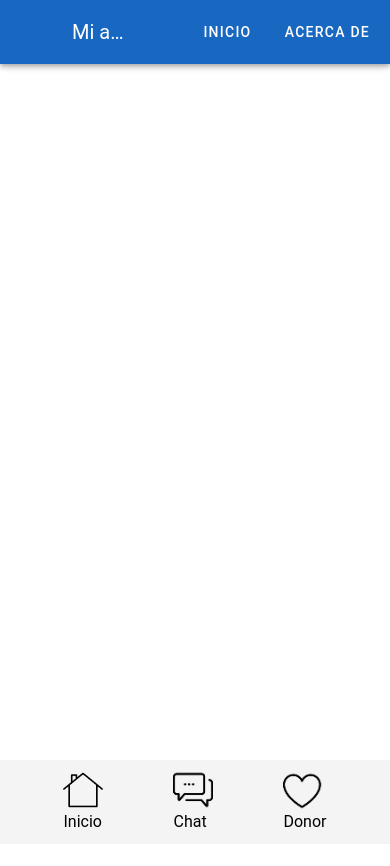
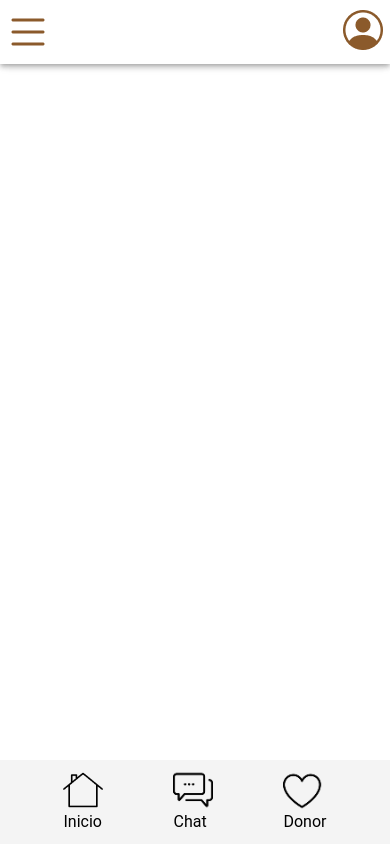
Before and after one commit to Toyos90/meetup-vue, a Vue app: page / in a window 390 px wide. Built offline with nearby package versions, Linux system fonts and the light colour scheme.

Commit message:
Mobile Nav

```diff
--- a/src/components/NavbarComponent.vue
+++ b/src/components/NavbarComponent.vue
@@ -1,12 +1,28 @@
+<script>
+import { ref } from 'vue'
+
+export default {
+  setup() {
+    const drawer = ref(false)
+
+    return { drawer }
+  },
+}
+</script>
+
 <template>
   <v-app>
   <div>
-    <v-app-bar app color="primary" dark>
-      <v-app-bar-nav-icon @click="drawer = !drawer"></v-app-bar-nav-icon>
-      <v-toolbar-title>Mi aplicación</v-toolbar-title>
+    <v-app-bar app>
+      <v-app-bar-nav-icon @click="drawer = !drawer">
+        <img src="../assets/images/List.png" alt="List icon">
+      </v-app-bar-nav-icon>
       <v-spacer></v-spacer>
-      <v-btn text>Inicio</v-btn>
-      <v-btn text>Acerca de</v-btn>
+      <v-app-bar-nav-icon>
+        <RouterLink to="/LoginView">
+          <img src="../assets/images/NavbarComponent.png" alt="Login icon">
+        </RouterLink>
+      </v-app-bar-nav-icon>
     </v-app-bar>
 
     <v-navigation-drawer v-model="drawer" app temporary>
@@ -25,31 +41,17 @@
           </v-list-item-icon>
 
           <v-list-item-content>
-            <v-list-item-title>Inicio</v-list-item-title>
+            <RouterLink to="/">
+              <v-list-item-title>Inicio</v-list-item-title>
+            </RouterLink>
           </v-list-item-content>
         </v-list-item>
-
-        <!-- Más elementos del menú aquí -->
       </v-list>
     </v-navigation-drawer>
-
-    <!-- Aquí va el contenido de tu página -->
   </div>
 </v-app>
 </template>
 
-<script>
-import { ref } from 'vue'
-
-export default {
-  setup() {
-    const drawer = ref(false)
-
-    return { drawer }
-  },
-}
-</script>
-
 <style scoped>
 
 </style>
```
Also changed, not shown: src/assets/images/List.png (added), src/assets/images/NavbarComponent.png (added).
